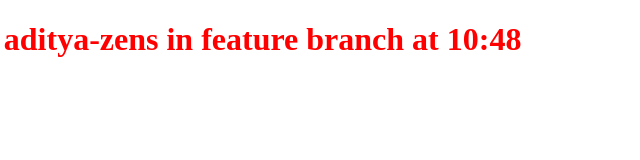
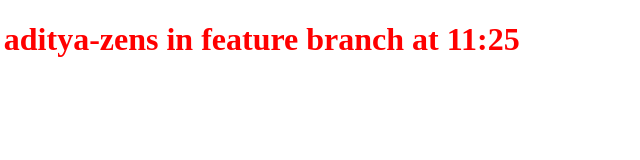
Before and after one commit to Aditya-711/test-repo, a website: page index.html in a window 1280 px wide. Shown: the full height of the page, 528-1168 px from the left. Drawn offline with Linux system fonts and the light colour scheme.

Commit message:
Updated Index.js

```diff
--- a/index.html
+++ b/index.html
@@ -6,7 +6,7 @@
 </head>
 <body>
 
-  <h1>Hello from GitHub Actions! edit form aditya-zens in feature branch at 10:48</h1>
+  <h1>Hello from GitHub Actions! edit form aditya-zens in feature branch at 11:25</h1>
 
 </body>
 </html>
```
